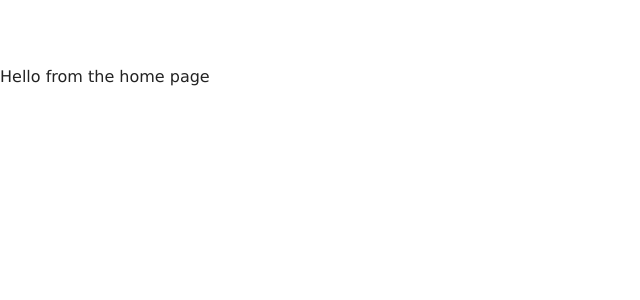
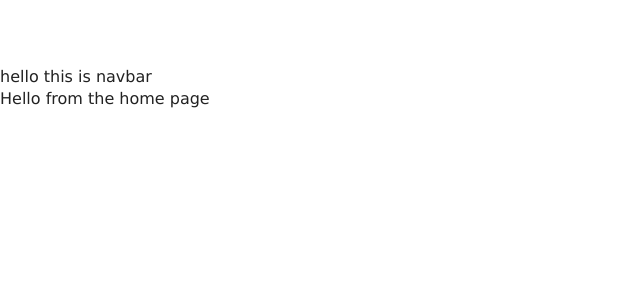
Before and after one commit to akinleyeOJ/ApartFindr, a React (Create React App) app in the folder my-app/: page / in a window 1280 px wide. Shown: the top 300 px of the page, without its empty margins (0-640 px from the left). Built offline with nearby package versions, Linux system fonts and the light colour scheme.

Commit message:
add navbar component

```diff
--- a/my-app/src/App.js
+++ b/my-app/src/App.js
@@ -8,10 +8,13 @@
 
 import {Route, Switch} from 'react-router-dom';
 
+import Navbar from './components/Navbar'
+
 
 function App() {
   return (
     <>
+    <Navbar />
     <Switch>
        <Route exact path="/" component={Home}/>
        <Route exact path="/rooms/" component={Rooms}/>
--- /dev/null
+++ b/my-app/src/components/Navbar.js
@@ -0,0 +1,11 @@
+import React, { Component } from 'react';
+
+export default class Navbar extends Component {
+    render() {
+        return (
+            <div>
+                hello this is navbar
+            </div>
+        );
+    }
+}
```
